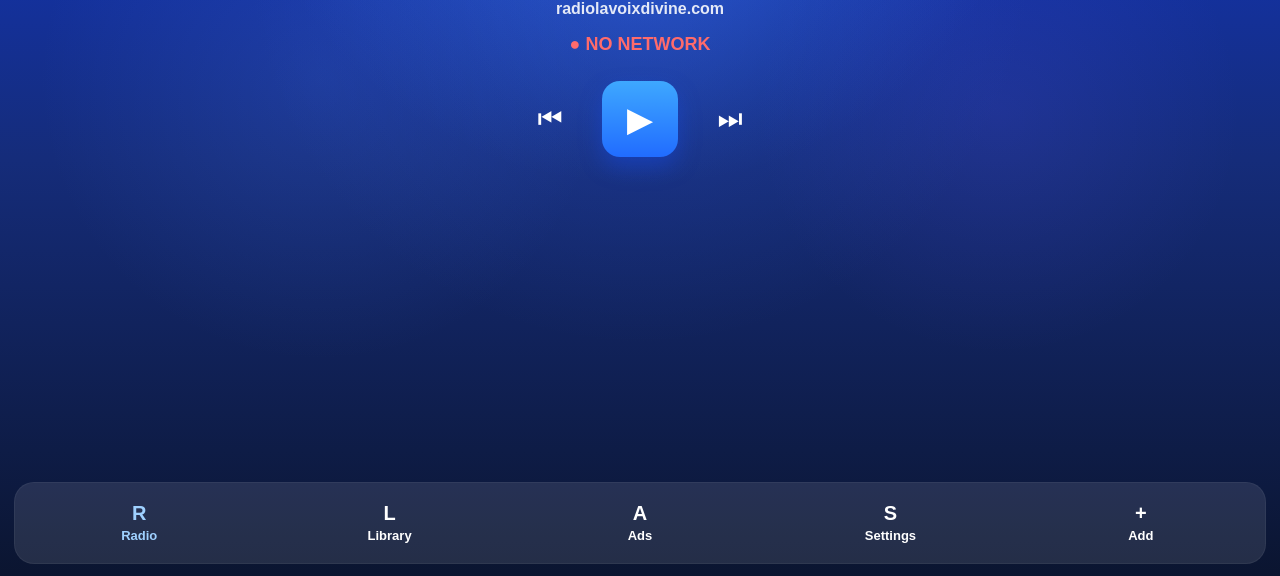
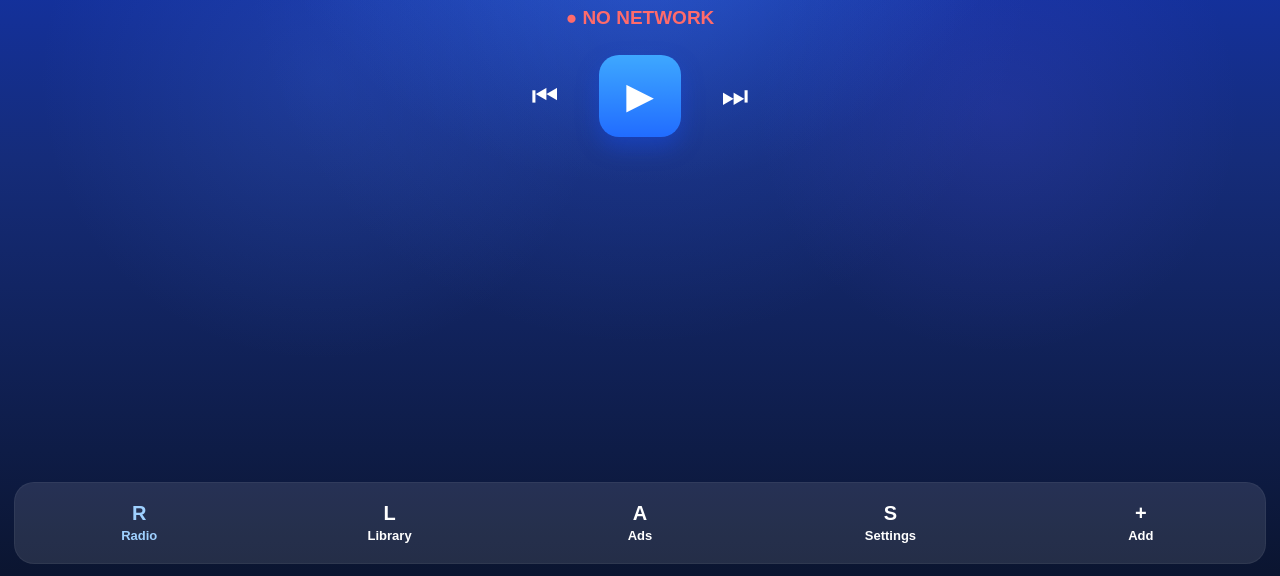
Before and after one commit to peterbarthelemy845-rgb/radio-ui, a plain HTML site: page index.html in a window 1280 px wide. Shown: the part 224-800 px from the top of the page. Drawn offline with Linux system fonts and the light colour scheme; no server answers.

Commit message:
Update index.html

```diff
--- a/index.html
+++ b/index.html
@@ -101,7 +101,7 @@
 
     .radio-main {
       position: absolute;
-      top: 150px;
+      top: 115px;
       left: 0;
       right: 0;
       text-align: center;
@@ -117,21 +117,21 @@
     }
 
     .station-name {
-      font-size: 34px;
+      font-size: 40px;
       font-weight: 800;
       line-height: 1.06;
       margin-bottom: 8px;
     }
 
     .station-url {
-      font-size: 16px;
+      font-size: 17px;
       font-weight: 700;
       color: rgba(255,255,255,0.88);
       margin-bottom: 16px;
     }
 
     .status-line {
-      font-size: 18px;
+      font-size: 19px;
       font-weight: 800;
       color: #ff6b6b;
       margin-bottom: 26px;
@@ -145,31 +145,33 @@
     }
 
     .control-btn {
-      width: 48px;
-      height: 48px;
+      width: 52px;
+      height: 52px;
       border: none;
       background: transparent;
       color: #fff;
-      font-size: 28px;
+      font-size: 30px;
       display: flex;
       align-items: center;
       justify-content: center;
       cursor: pointer;
+      padding: 0;
     }
 
     .play-btn {
-      width: 76px;
-      height: 76px;
-      border-radius: 18px;
+      width: 82px;
+      height: 82px;
+      border-radius: 20px;
       border: none;
       background: linear-gradient(180deg, #3ea8ff 0%, #216cff 100%);
       color: #fff;
-      font-size: 34px;
+      font-size: 36px;
       display: flex;
       align-items: center;
       justify-content: center;
       box-shadow: 0 10px 22px rgba(20,80,255,0.35);
       cursor: pointer;
+      padding: 0;
     }
 
     .bottom-nav {
@@ -249,15 +251,6 @@
       max-height: calc(100vh - 150px);
       overflow-y: auto;
       padding-right: 4px;
-    }
-
-    .card-list::-webkit-scrollbar {
-      width: 6px;
-    }
-
-    .card-list::-webkit-scrollbar-thumb {
-      background: rgba(255,255,255,0.25);
-      border-radius: 999px;
     }
 
     .row {
@@ -341,7 +334,6 @@
 <body>
   <div class="screen">
 
-    <!-- RADIO -->
     <div id="radioPage" class="page active">
       <div class="top-bar">
         <div class="top-left">
@@ -367,7 +359,6 @@
       </div>
     </div>
 
-    <!-- LIBRARY -->
     <div id="libraryPage" class="page">
       <div class="subpage">
         <div class="subpage-header">
@@ -380,7 +371,6 @@
       </div>
     </div>
 
-    <!-- ADS -->
     <div id="adsPage" class="page">
       <div class="subpage">
         <div class="subpage-header">
@@ -394,7 +384,6 @@
       </div>
     </div>
 
-    <!-- SETTINGS -->
     <div id="settingsPage" class="page">
       <div class="subpage">
         <div class="subpage-header">
@@ -426,7 +415,6 @@
       </div>
     </div>
 
-    <!-- WIFI -->
     <div id="wifiPage" class="page">
       <div class="subpage">
         <div class="subpage-header">
@@ -439,7 +427,6 @@
       </div>
     </div>
 
-    <!-- BLUETOOTH -->
     <div id="bluetoothPage" class="page">
       <div class="subpage">
         <div class="subpage-header">
@@ -452,7 +439,6 @@
       </div>
     </div>
 
-    <!-- SOUND -->
     <div id="soundPage" class="page">
       <div class="subpage">
         <div class="subpage-header">
@@ -472,7 +458,6 @@
       </div>
     </div>
 
-    <!-- ADD -->
     <div id="addPage" class="page">
       <div class="subpage">
         <div class="subpage-header">
@@ -485,7 +470,6 @@
       </div>
     </div>
 
-    <!-- NAV -->
     <div class="bottom-nav">
       <button class="nav-item active" onclick="showPage('radioPage', this)">
         <div class="nav-icon">R</div>
@@ -522,17 +506,9 @@
     };
 
     function setActiveNav(pageId) {
-      const map = {
-        radioPage: 0,
-        libraryPage: 1,
-        adsPage: 2,
-        settingsPage: 3,
-        addPage: 4
-      };
+      const map = { radioPage: 0, libraryPage: 1, adsPage: 2, settingsPage: 3, addPage: 4 };
       document.querySelectorAll('.nav-item').forEach(btn => btn.classList.remove('active'));
-      if (map[pageId] !== undefined) {
-        document.querySelectorAll('.nav-item')[map[pageId]].classList.add('active');
-      }
+      if (map[pageId] !== undefined) document.querySelectorAll('.nav-item')[map[pageId]].classList.add('active');
     }
 
     function showPage(pageId, navButton) {
@@ -552,7 +528,6 @@
       document.getElementById('stationSubtitle').textContent = (appState.station_subtitle || 'Internet Stream').toUpperCase();
       document.getElementById('stationUrl').textContent = 'radiolavoixdivine.com';
       document.getElementById('playBtn').textContent = appState.playing ? '❚❚' : '▶';
-
       document.getElementById('mainVolume').value = appState.volume;
       document.getElementById('volumeValue').textContent = appState.volume;
       document.getElementById('soundSettingValue').textContent = appState.volume + ' ›';
@@ -607,11 +582,7 @@
         } else {
           let preset = appState.presets[appState.preset_index];
           if (!preset && appState.stream_url) {
-            preset = {
-              name: appState.station_name,
-              subtitle: appState.station_subtitle,
-              url: appState.stream_url
-            };
+            preset = { name: appState.station_name, subtitle: appState.station_subtitle, url: appState.stream_url };
           }
           if (!preset || !preset.url) return;
 
```
